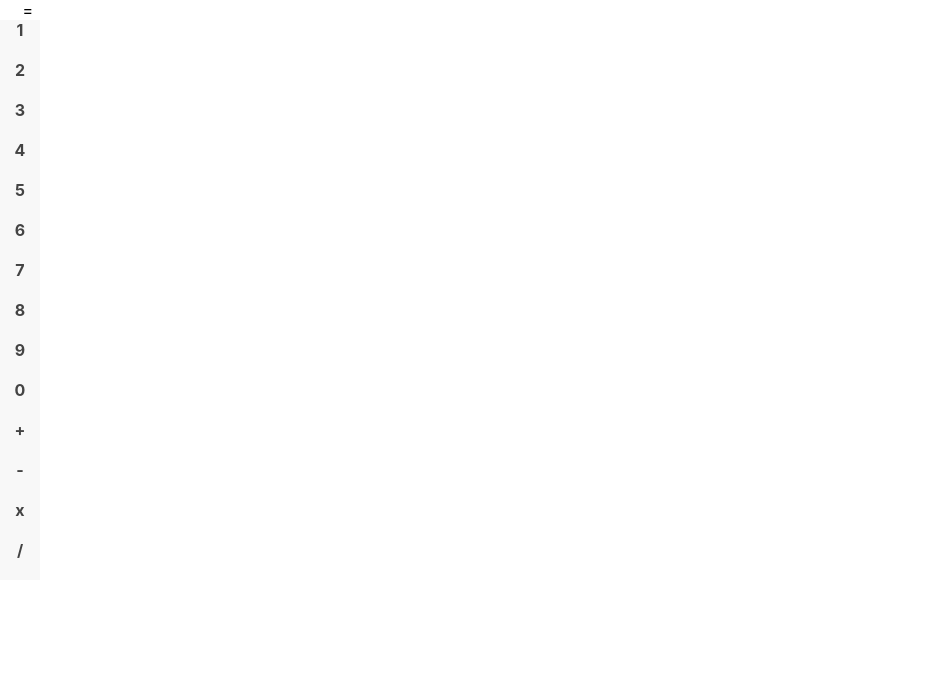
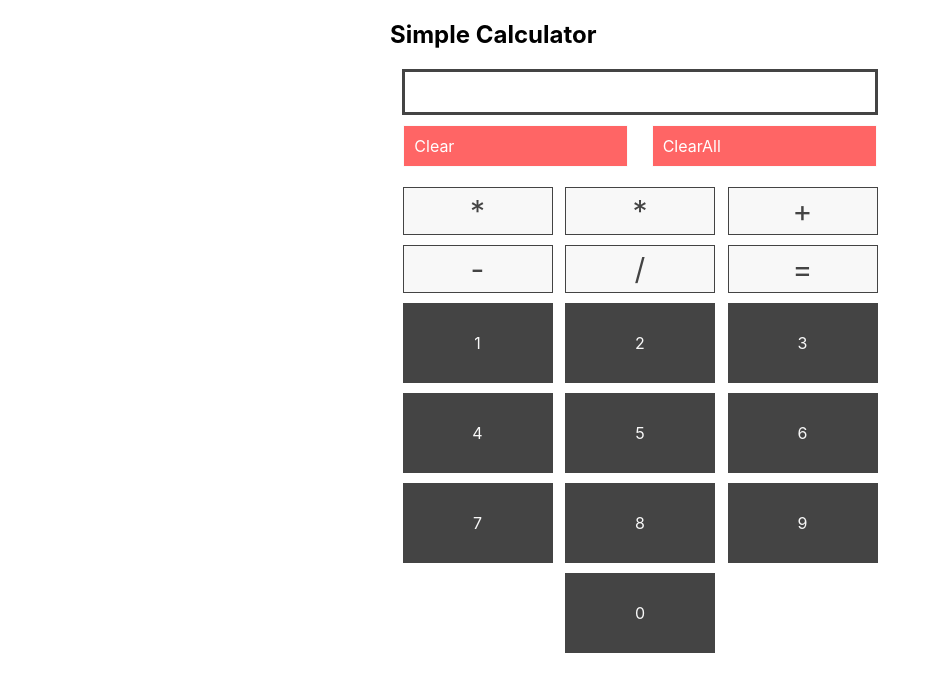
Before and after one commit to enehizy/calculator, a React (Create React App) app: page / in a window 1280 px wide. Shown: the top 692 px of the page, without its empty margins (0-926 px from the left). Built offline with nearby package versions, Linux system fonts and the light colour scheme.

Commit message:
simple calculator updated

```diff
--- a/src/App.css
+++ b/src/App.css
@@ -1,9 +1,49 @@
-.number-box{
-  width:40px;
-  height:40px;
+html{
+box-sizing: border-box;
+}
+*,*:before,*:after{
+  box-sizing:inherit;
+}
+h2{
+  flex-basis:100%;
+
+}
+.calculator-box{
+  display:flex;
+  justify-content:space-evenly;
+  align-items: center;
+  flex-wrap:wrap;
+  width:500px;
+  margin:0px auto;
+}
+.display-box{
+  border:3px solid #444;
+  padding:20px;
+  flex-basis:100%;
+  margin:0 12px;
+
+}.clear-button{
+  background:red;
+  opacity:0.6;
+  border:1px solid #f8f8f8;
+  flex-basis:45%;
+  margin:10px;
+  padding:10px;
+  color:white;
+}
+
+.number,.symbols{
+  background:#444;
+  text-align:center;
+  color:#f8f8f8;
+  padding:30px;
+  flex-basis:30%;
+  margin-top:10px;
+}
+.symbols{
+  font-size:30px;
+  color:#444;
   background:#f8f8f8;
-  text-align:center;
-  color:#444;
-  font-size:20;
-  font-weight:bold;
+  padding:5px;
+  border:1px solid #444;
 }
--- a/src/App.js
+++ b/src/App.js
@@ -1,105 +1,41 @@
-import React, {Component}from 'react';
+import React, {useState}from 'react';
 import './App.css';
-import Numbers from './numbers.js';
+import Numbers from './numbers';
+import DisplayBox from './DisplayBox';
+import Symbols from './symbols';
+import Equals from './equals';
+import ClearAll from './clearAll';
+import Clear from './clear';
+function App(){
+const [display,setDisplay]=useState(null);
 
-class App extends Component{
+return(
 
-  state={
-    number:null,
-    symbol:null,
-    newNumber:null,
-    numberFilled:false
+  <div className="calculator-box">
+    <h2>Simple Calculator</h2>
 
-  }
-  calculate(num){
-    if(!this.state.numberFilled){
-      this.setState({
-        number:num,
-        numberFilled:true
-          })
+  <DisplayBox value={display} />
+  <Clear value={display} changeDisplay={setDisplay}/><ClearAll changeDisplay={setDisplay}/>
 
-    }
-    else{
-      this.setState({
-        newNumber:num
-          })
-    }
-  }
+  <Symbols symbol="*" collectSymbol={setDisplay}/>
+  <Symbols symbol="*" collectSymbol={setDisplay}/>
+  <Symbols symbol="+" collectSymbol={setDisplay}/>
+  <Symbols symbol="-" collectSymbol={setDisplay}/>
+  <Symbols symbol="/" collectSymbol={setDisplay}/>
+  <Equals value={display} symbol="=" changeDisplay={setDisplay}/>
+  <Numbers number={1} collectNumber={setDisplay}/>
+  <Numbers number={2} collectNumber={setDisplay}/>
+  <Numbers number={3} collectNumber={setDisplay}/>
+  <Numbers number={4} collectNumber={setDisplay}/>
+  <Numbers number={5} collectNumber={setDisplay}/>
+  <Numbers number={6} collectNumber={setDisplay}/>
+  <Numbers number={7} collectNumber={setDisplay}/>
+  <Numbers number={8} collectNumber={setDisplay}/>
+  <Numbers number={9} collectNumber={setDisplay}/>
+  <Numbers number={0} collectNumber={setDisplay}/>
+  </div>
 
-render(){
-  return (
-    <div className="App">
-      {this.state.number} &nbsp; {this.state.symbol} &nbsp; {this.state.newNumber} &nbsp;=&nbsp; {this.state.symbol == '+' &&(
-        this.state.number + this.state.newNumber
-  )} &nbsp; {this.state.symbol == '-' &&(
-    this.state.number - this.state.newNumber
-)} &nbsp; {this.state.symbol == '*' &&(
-  this.state.number * this.state.newNumber
-)}
-{this.state.symbol == '/' &&(
-  this.state.number / this.state.newNumber
-)}
-      <Numbers number={1} collectNumber={(number)=>{
-        this.calculate(number)
-      }}/>
-      <Numbers number={2} collectNumber={(number)=>{
-        this.calculate(number)
-      }}/>
-      <Numbers number={3} collectNumber={(number)=>{
-        this.calculate(number)
-      }}/>
-      <Numbers number={4} collectNumber={(number)=>{
-        this.calculate(number)
-      }}/>
-      <Numbers number={5} collectNumber={(number)=>{
-        this.calculate(number)
-      }}/>
-      <Numbers number={6} collectNumber={(number)=>{
-        this.calculate(number)
-      }}/>
-      <Numbers number={7} collectNumber={(number)=>{
-        this.calculate(number)
-      }}/>
-      <Numbers number={8} collectNumber={(number)=>{
-        this.calculate(number)
-      }}/>
-      <Numbers number={9} collectNumber={(number)=>{
-        this.calculate(number)
-      }}/>
-      <Numbers number={0} collectNumber={(number)=>{
-        this.calculate(number)
-      }}/>
-      <div className='number-box' onClick={()=>{
-        this.setState({
-          symbol:'+'
-        })
-      }}>
-        +
-      </div>
-      <div className='number-box' onClick={()=>{
-        this.setState({
-          symbol:'-'
-        })
-      }}>
-        -
-      </div>
-      <div className='number-box' onClick={()=>{
-        this.setState({
-          symbol:'*'
-        })
-      }}>
-        x
-      </div>
-      <div className='number-box' onClick={()=>{
-        this.setState({
-          symbol:'/'
-        })
-      }}>
-        /
-      </div>
-    </div>
-  )
-}
+)
 }
 
 export default App;
--- /dev/null
+++ b/src/DisplayBox.js
@@ -0,0 +1,9 @@
+import React from 'react';
+
+
+function DisplayBox(props){
+    return(
+    <div className="display-box">{props.value}</div>)
+
+}
+export default DisplayBox;
--- /dev/null
+++ b/src/clear.js
@@ -0,0 +1,15 @@
+import React from 'react';
+
+function Clear(props){
+
+
+    return (
+        <div className="clear-button" onClick={()=>{
+            props.changeDisplay(`${props.value.slice(0,-1)}`)
+
+        }}>
+           Clear
+        </div>
+    )
+}
+export default Clear;
--- /dev/null
+++ b/src/clearAll.js
@@ -0,0 +1,12 @@
+import React from 'react';
+
+function ClearAll(props){
+    return (
+        <div className="clear-button" onClick={()=>{
+            props.changeDisplay(null)
+        }}>
+           ClearAll
+        </div>
+    )
+}
+export default ClearAll;
--- /dev/null
+++ b/src/equals.js
@@ -0,0 +1,16 @@
+import React from 'react';
+function Equals(props){
+   return(
+    <div className="symbols" onClick={()=>{
+        const calculatedValue=eval(props.value);
+        props.changeDisplay((prev)=>{
+            if(prev != null){
+               return `${calculatedValue}`
+            }
+        });
+    }}>
+    {props.symbol}
+    </div>)
+}
+
+export default Equals;
--- a/src/numbers.js
+++ b/src/numbers.js
@@ -1,16 +1,22 @@
-import React ,{Component} from 'react';
+import React from 'react';
 import './App.css';
 
 
-class Numbers extends Component{
-    render(){
-     return(
-        <div className="number-box" onClick={()=>{
-            this.props.collectNumber(this.props.number)
-        }}>
-        {this.props.number}
+function Numbers (props){
+    return(
+    <div className="number" onClick={()=>{
+        props.collectNumber((prev)=>{
+            if(prev !=null){
+                return `${prev}${props.number}`
+            }else{
+                return `${props.number}`
+            }
+
+        })
+    }}>
+       {props.number}
     </div>
-     )
-    }
+    )
+
 }
 export default Numbers;
--- /dev/null
+++ b/src/symbols.js
@@ -0,0 +1,18 @@
+import React from 'react';
+
+function Symbols(props){
+return(
+    <div className="symbols" onClick={()=>{
+        props.collectSymbol((prev)=>{
+
+             if(prev!=null){
+                return `${prev} ${props.symbol}`
+             }
+
+        })
+    }}>
+    {props.symbol}
+    </div>
+)
+}
+export default Symbols;
```
